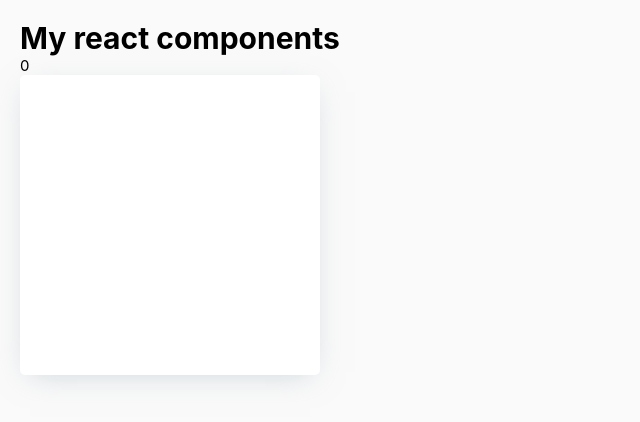
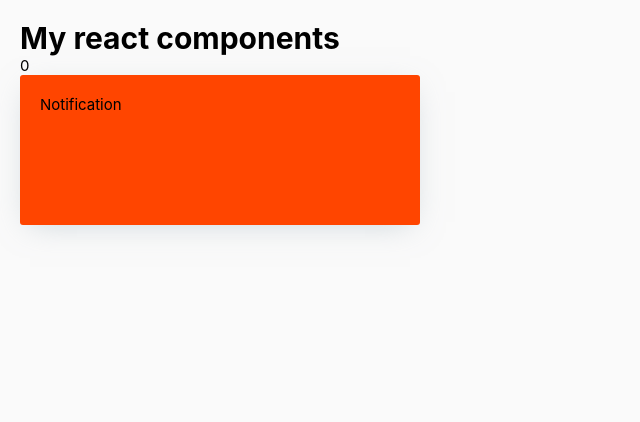
Before and after one commit to ofemmy/custom-components, a React (Create React App) app: page / in a window 1280 px wide. Shown: the top 422 px of the page, without its empty margins (0-640 px from the left). Built offline with nearby package versions, Linux system fonts and the light colour scheme.

Commit message:
basic setup

```diff
--- a/src/App.tsx
+++ b/src/App.tsx
@@ -3,7 +3,7 @@ import React, { useState } from "react";
 // import Button from "./components/Button";
 // import { MdEmail, MdAutorenew, MdArrowForward } from "react-icons/md";
 // import { Loader, Spinner } from "./components/Loader";
-import Card from "./components/Card";
+import Notification from "./components/Notification";
 function App() {
   const [count, setCount] = useState(0);
   const [isLoading, setLoading] = useState(false);
@@ -18,7 +18,7 @@ function App() {
     <div>
       <h1>My react components</h1>
       <p>{count}</p>
-      <Card />
+      <Notification />
     </div>
   );
 }
--- a/src/components/Card/Card.tsx
+++ b/src/components/Card/Card.tsx
@@ -5,7 +5,7 @@ const StyledCard = styled.div<CardProp>`
   width: ${({ width }) => (width ? width : "30rem")};
   height: ${({ height }) => (height ? height : "30rem")};
   box-shadow: 0 7px 30px -10px rgba(150, 170, 180, 0.5);
-  border-radius: 5px;
+  border-radius: 3px;
   background: ${({ color }) => (color ? color : "#fff")};
   padding: 2rem;
 `;
@@ -15,7 +15,7 @@ interface CardProp extends React.HTMLAttributes<HTMLDivElement> {
   color?: string;
 }
 const Card = (props: CardProp) => {
-  return <StyledCard {...props}></StyledCard>;
+  return <StyledCard {...props}>{props.children}</StyledCard>;
 };
 
 export default Card;
--- /dev/null
+++ b/src/components/Notification/Notification.tsx
@@ -0,0 +1,17 @@
+import React, { HTMLAttributes } from "react";
+import styled from "styled-components";
+
+import Card from "../Card"
+
+interface NotificationProps extends HTMLAttributes<HTMLDivElement>{
+
+}
+const Notification = (props:NotificationProps) => {
+  return <Card
+  color="orangered"
+  width="40rem"
+  height="15rem"
+  >Notification</Card>;
+};
+
+export default Notification;
--- /dev/null
+++ b/src/components/Notification/index.ts
@@ -0,0 +1,2 @@
+import Notification from "./Notification";
+export default Notification;
```
Also changed, not shown: src/components/Notification/notification.md (added).
